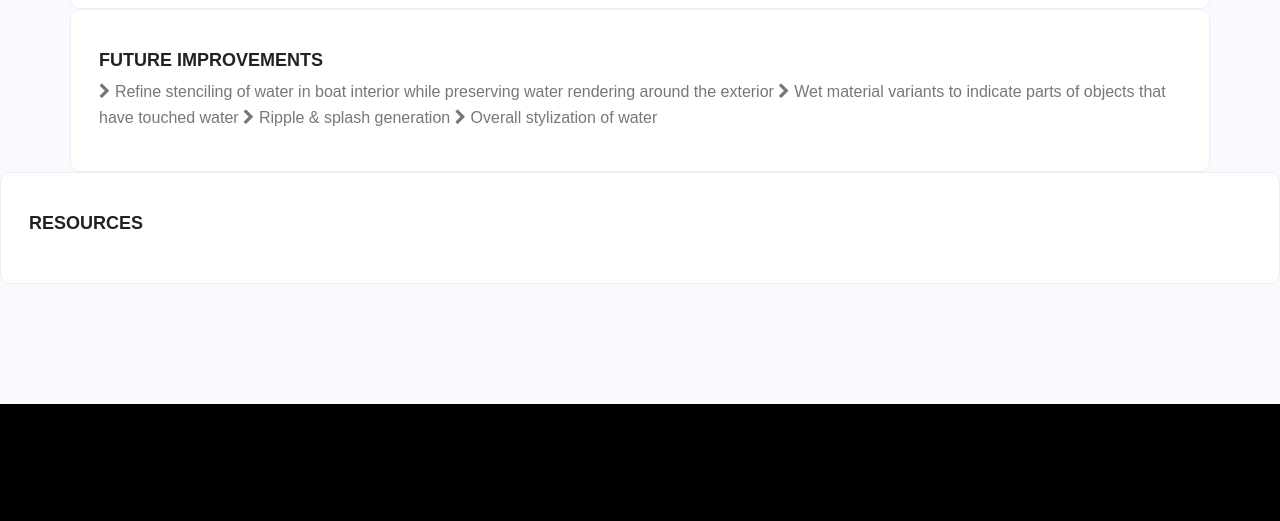
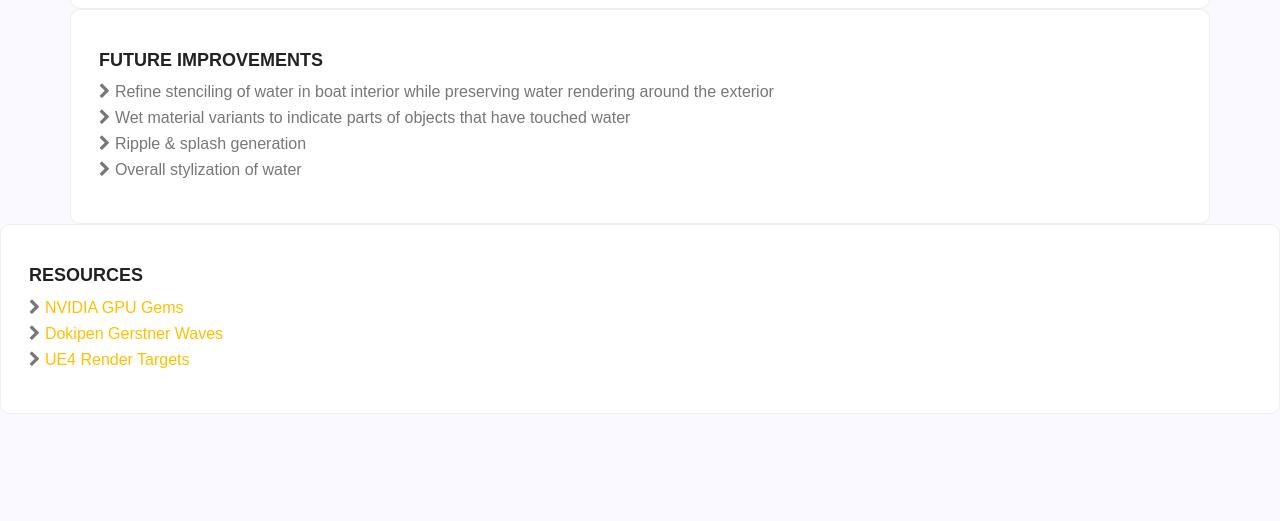
Before and after one commit to kjpeterson9630/portfolio-site, a plain HTML site: page boat-game.html in a window 1280 px wide. Shown: the part 3068-3589 px from the top of the page. Drawn offline with Linux system fonts and the light colour scheme.

Commit message:
added boat game references

```diff
--- a/boat-game.html
+++ b/boat-game.html
@@ -105,10 +105,10 @@
 						<div class="testi_item">
 							<h4>Future Improvements</h4>
 							<ul class="list">
-								<i class="fa fa-chevron-right"></i>  Refine stenciling of water in boat interior while preserving water rendering around the exterior</li>
-								<i class="fa fa-chevron-right"></i>  Wet material variants to indicate parts of objects that have touched water</li>
-								<i class="fa fa-chevron-right"></i>  Ripple & splash generation</li>
-								<i class="fa fa-chevron-right"></i>  Overall stylization of water</li>
+								<li><i class="fa fa-chevron-right"></i>  Refine stenciling of water in boat interior while preserving water rendering around the exterior</li>
+								<li><i class="fa fa-chevron-right"></i>  Wet material variants to indicate parts of objects that have touched water</li>
+								<li><i class="fa fa-chevron-right"></i>  Ripple & splash generation</li>
+								<li><i class="fa fa-chevron-right"></i>  Overall stylization of water</li>
 							</ul>
 						</div>
 					</div>
@@ -117,7 +117,11 @@
 			<div class="item">
 				<div class="testi_item">
 					<h4>Resources</h4>
-					<!--TODO-->
+					<ul class="list">
+						<li><i class="fa fa-chevron-right"></i><a href="https://developer.nvidia.com/gpugems/gpugems/part-i-natural-effects/chapter-1-effective-water-simulation-physical-models">  NVIDIA GPU Gems</a></li>
+						<li><i class="fa fa-chevron-right"></i><a href="https://www.youtube.com/watch?v=_y7Z0MbGOMw">  Dokipen Gerstner Waves</a>
+						<li><i class="fa fa-chevron-right"></i><a href="https://docs.unrealengine.com/en-US/Engine/Rendering/RenderTargets/BlueprintRenderTargets/HowTo/FluidSurface/index.html">  UE4 Render Targets</a>
+					</ul>
 				</div>
 			</div>
         </section>
```
